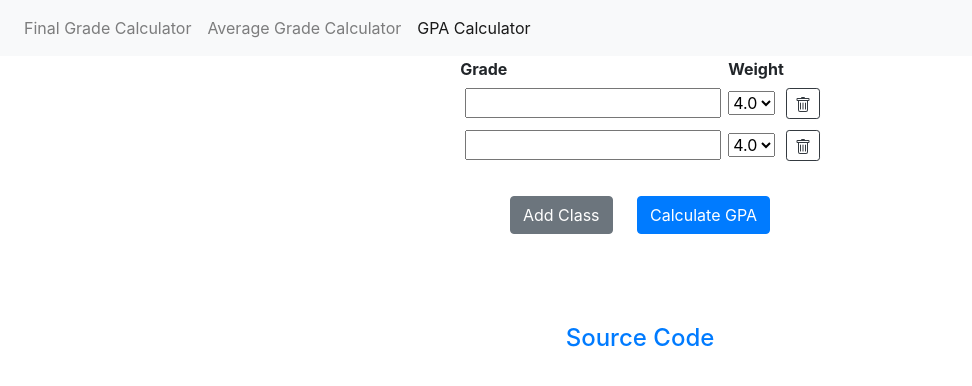
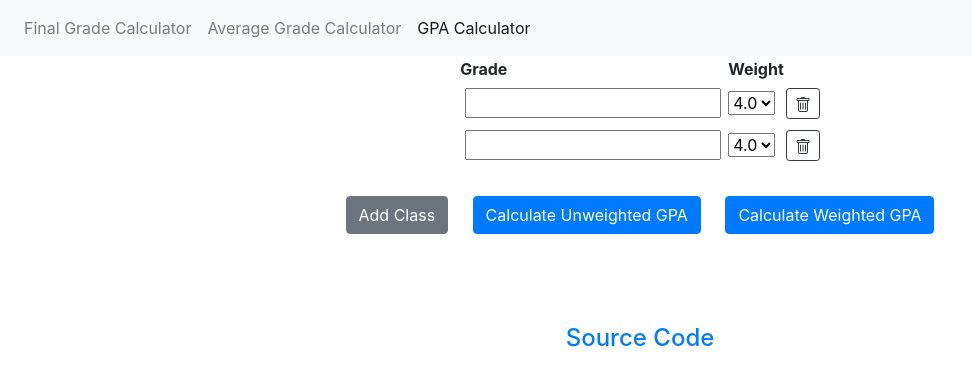
Before and after one commit to Axeinator/Grade-Tools, a website: page public/gpa.html in a window 1280 px wide. Shown: the whole page, without its empty margins (0-972 px from the left). Drawn offline with nearby package versions, Linux system fonts and the light colour scheme.

Commit message:
weighted and unweighted fix

```diff
--- a/public/gpa.html
+++ b/public/gpa.html
@@ -88,7 +88,8 @@
 <div class="col text-center">
     <h3 id="GPA"></h3>
     <button class="btn btn-secondary" onclick="insertClass()">Add Class</button>
-    <button onclick="calcGpa()" class="btn btn-primary">Calculate GPA</button>
+    <button onclick="calcGpa(false)" class="btn btn-primary">Calculate Unweighted GPA</button>
+    <button onclick="calcGpa(true)" class="btn btn-primary">Calculate Weighted GPA</button>
 </div>
 <div class="footer">
     <a href="https://github.com/Axeinator/Final-Exam-Score" class="h4">Source Code</a>
```
